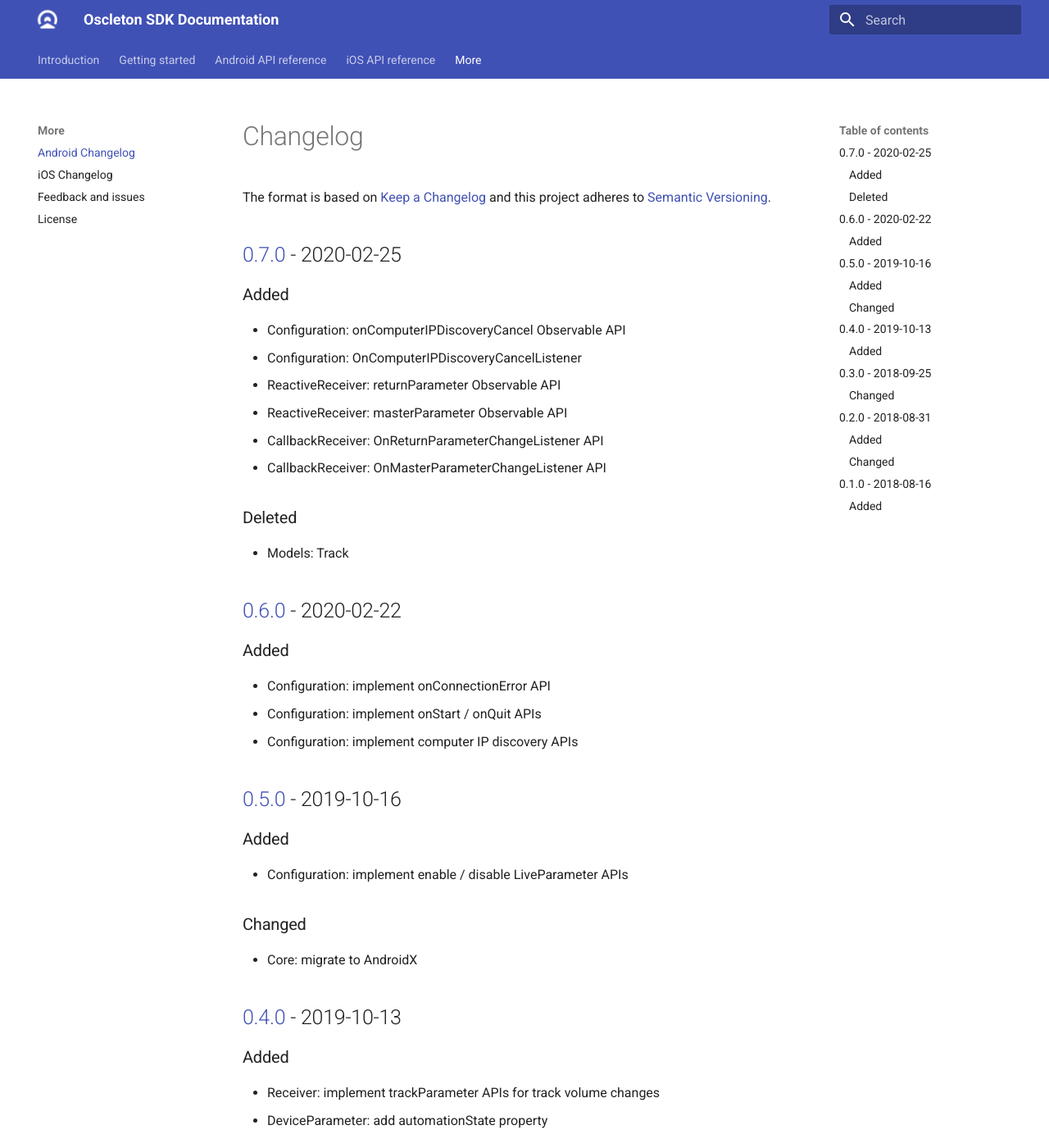
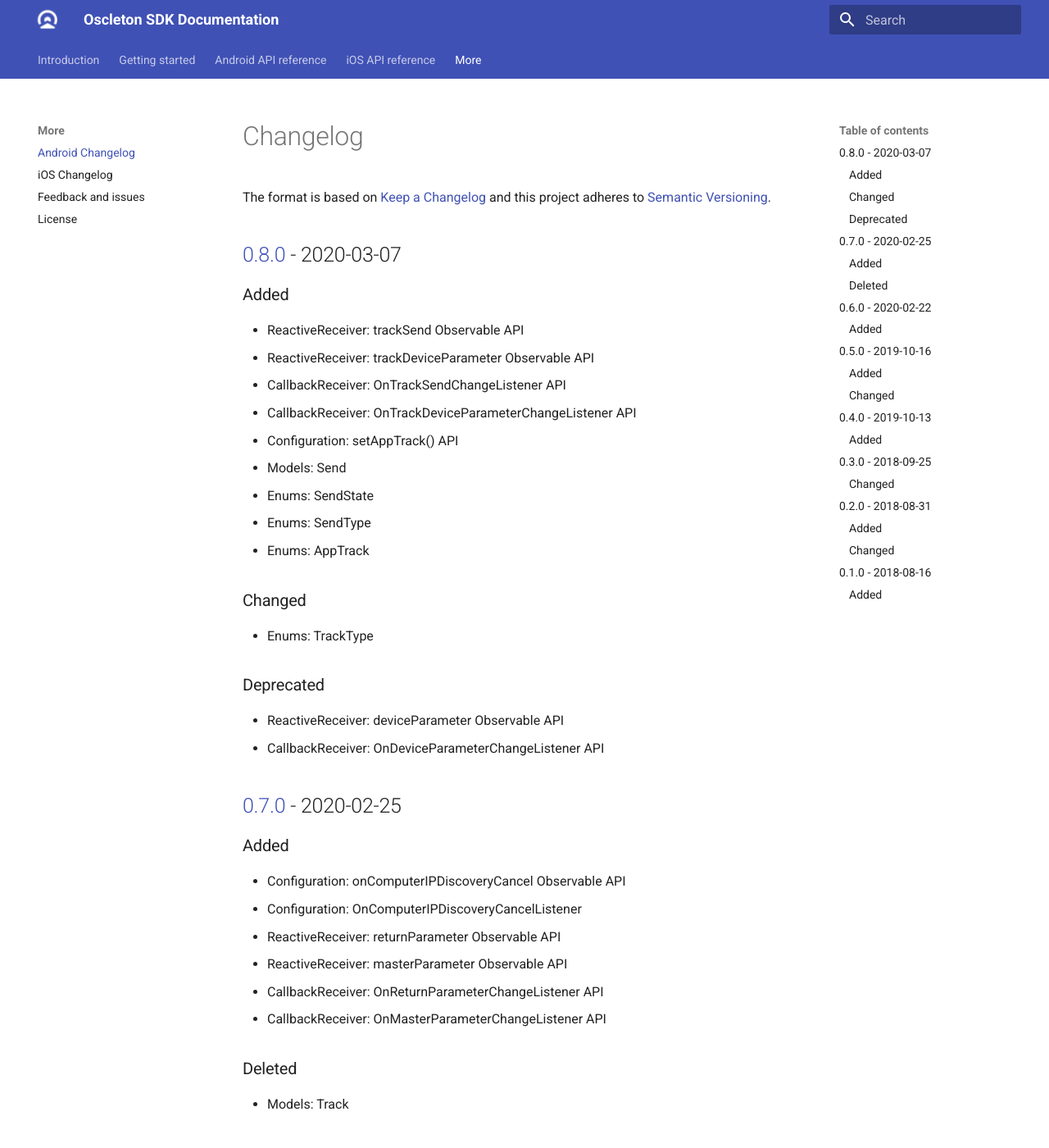
Before and after one commit to ArthurVimond/oscleton-sdk-doc, an MkDocs documentation site: the page built from public/docs/more/android-changelog.md, in a window 1280 px wide and 1400 px high. Shown: the whole window at 82% size. Built offline with MkDocs 1.6.1 and Material for MkDocs 9.7.7, drawn with Linux system fonts in a browser that asks for light colours.

Commit message:
doc(more): update Android changelog for release 0.8.0

```diff
--- a/public/docs/more/android-changelog.md
+++ b/public/docs/more/android-changelog.md
@@ -1,6 +1,26 @@
 # Changelog
 
 The format is based on [Keep a Changelog] and this project adheres to [Semantic Versioning].
+
+## [0.8.0] - 2020-03-07
+
+### Added
+- ReactiveReceiver: trackSend Observable API
+- ReactiveReceiver: trackDeviceParameter Observable API
+- CallbackReceiver: OnTrackSendChangeListener API
+- CallbackReceiver: OnTrackDeviceParameterChangeListener API
+- Configuration: setAppTrack() API
+- Models: Send
+- Enums: SendState
+- Enums: SendType
+- Enums: AppTrack
+
+### Changed
+- Enums: TrackType
+
+### Deprecated
+- ReactiveReceiver: deviceParameter Observable API
+- CallbackReceiver: OnDeviceParameterChangeListener API
 
 ## [0.7.0] - 2020-02-25
 
@@ -60,6 +80,7 @@
 
 
 
+[0.8.0]: https://github.com/ArthurVimond/oscleton-android-sdk/releases/tag/0.8.0
 [0.7.0]: https://github.com/ArthurVimond/oscleton-android-sdk/releases/tag/0.7.0
 [0.6.0]: https://github.com/ArthurVimond/oscleton-android-sdk/releases/tag/0.6.0
 [0.5.0]: https://github.com/ArthurVimond/oscleton-android-sdk/releases/tag/0.5.0
```
